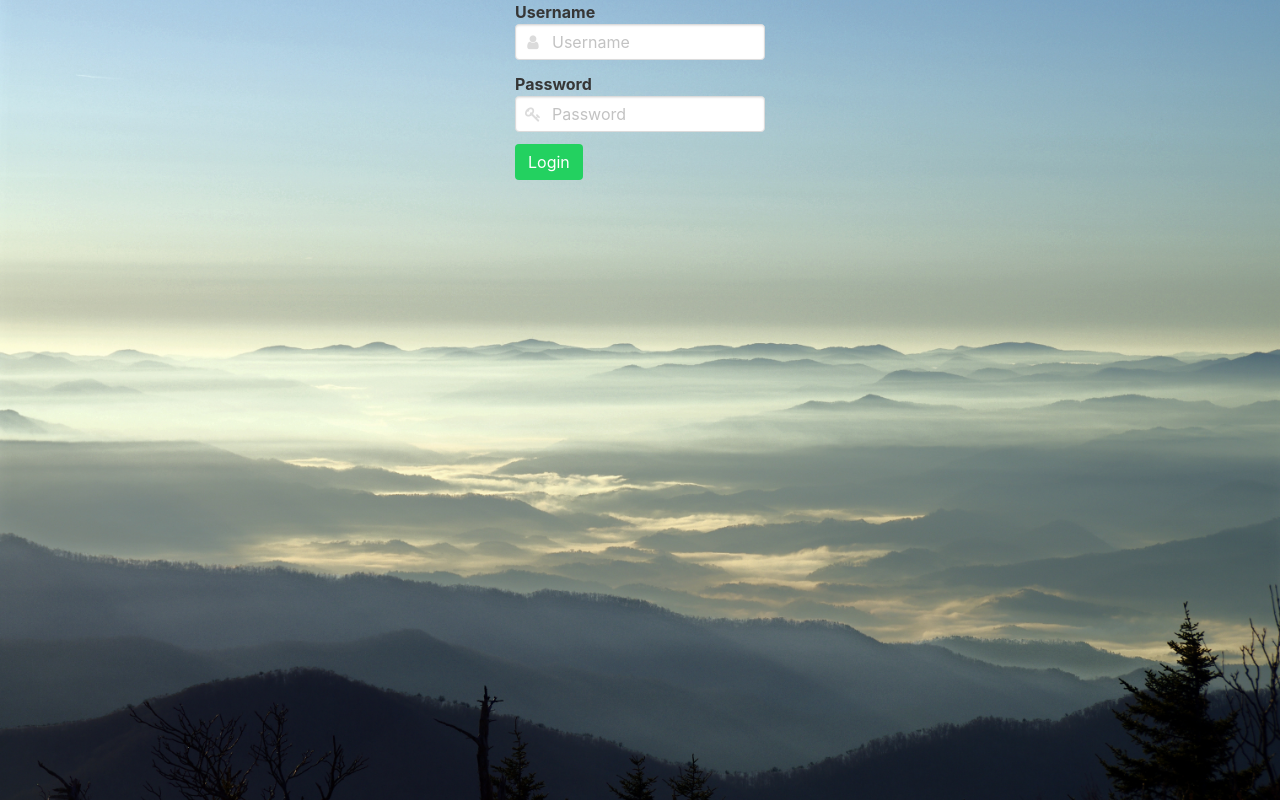
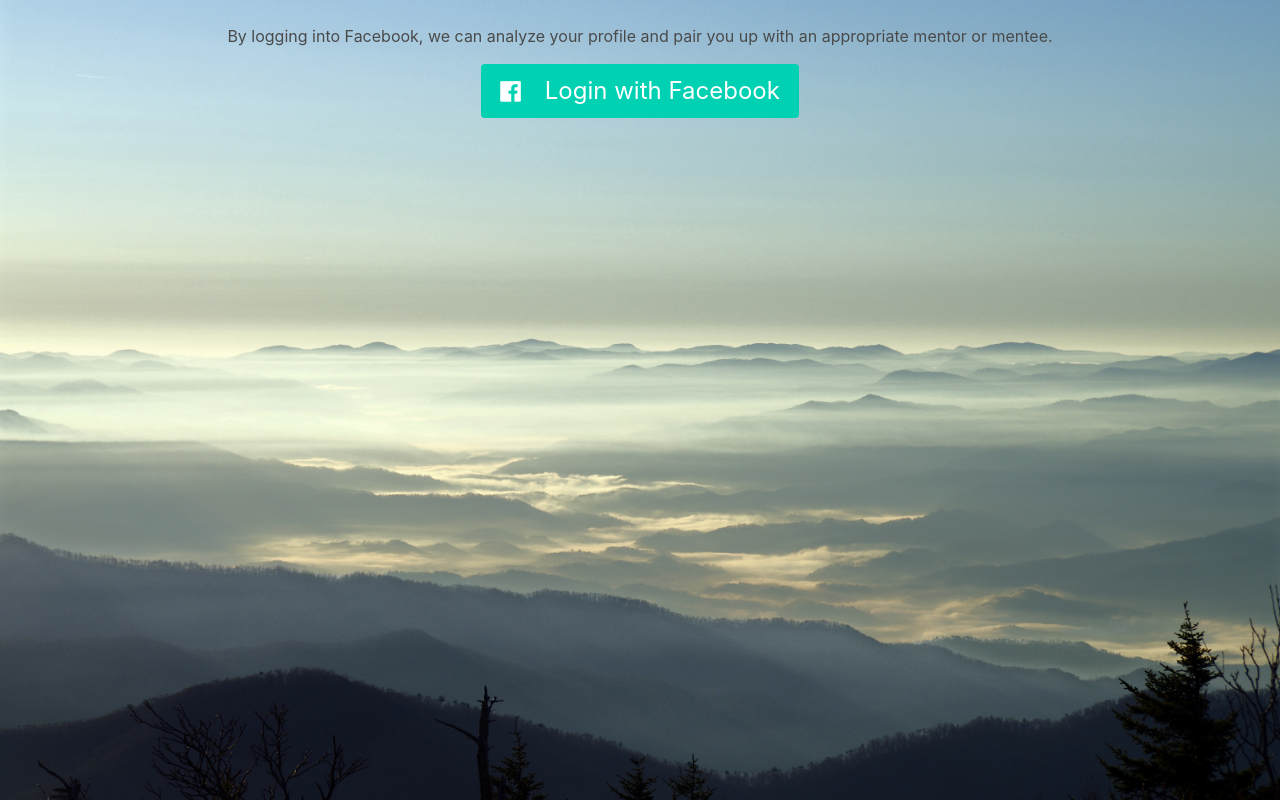
Before and after one commit to the-flying-circus/HackMIT2018, a Flask app: page /login in a window 1280 px wide. Shown: the part 86-886 px from the top of the page. Run offline with Flask 2, Linux system fonts and the light colour scheme; some libraries are stand-ins or nearby versions.

Commit message:
use facebook login

```diff
--- a/templates/login.html
+++ b/templates/login.html
@@ -5,27 +5,9 @@
 {% endblock css %}
 
 {% block content %}
-<div class="bg-img">
-    <nav style="margin: auto; max-width: 250px">
-        <div class="field">
-            <label class="label" style="margin-bottom: 0px">Username</label>
-            <div class="control has-icons-left">
-                <input class="input" type="text" placeholder="Username">
-                <span class="icon is-small is-left">
-                    <i class="fa fa-user"></i>
-                </span>
-            </div>
-        </div>
-        <div class="field">
-            <label class="label" style="margin-bottom: 0px">Password</label>
-            <div class="control has-icons-left">
-                <input class="input" type="password" placeholder="Password">
-                <span class="icon is-small is-left">
-                    <i class="fa fa-key"></i>
-                </span>
-            </div>
-        </div>
-        <button type="submit" class="button is-success">Login</button>
-    </nav>
+<div class="bg-img" style="text-align:center">
+    <br />
+    <p>By logging into Facebook, we can analyze your profile and pair you up with an appropriate mentor or mentee.</p>
+    <a href="/authorize" class="button is-primary is-large"><i class="fa fa-facebook-official" style="margin-right:1em"></i> Login with Facebook</a>
 </div>
 {% endblock content %}
```
